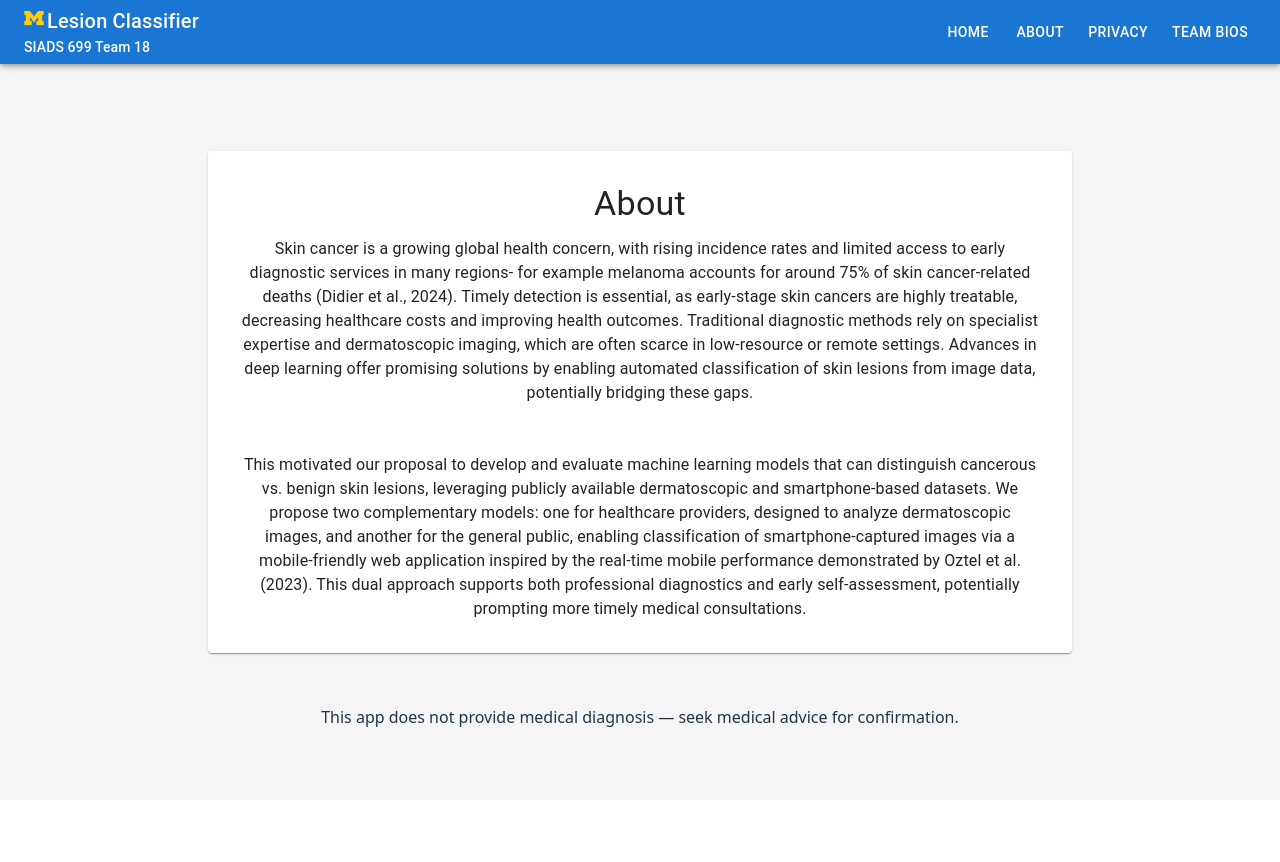
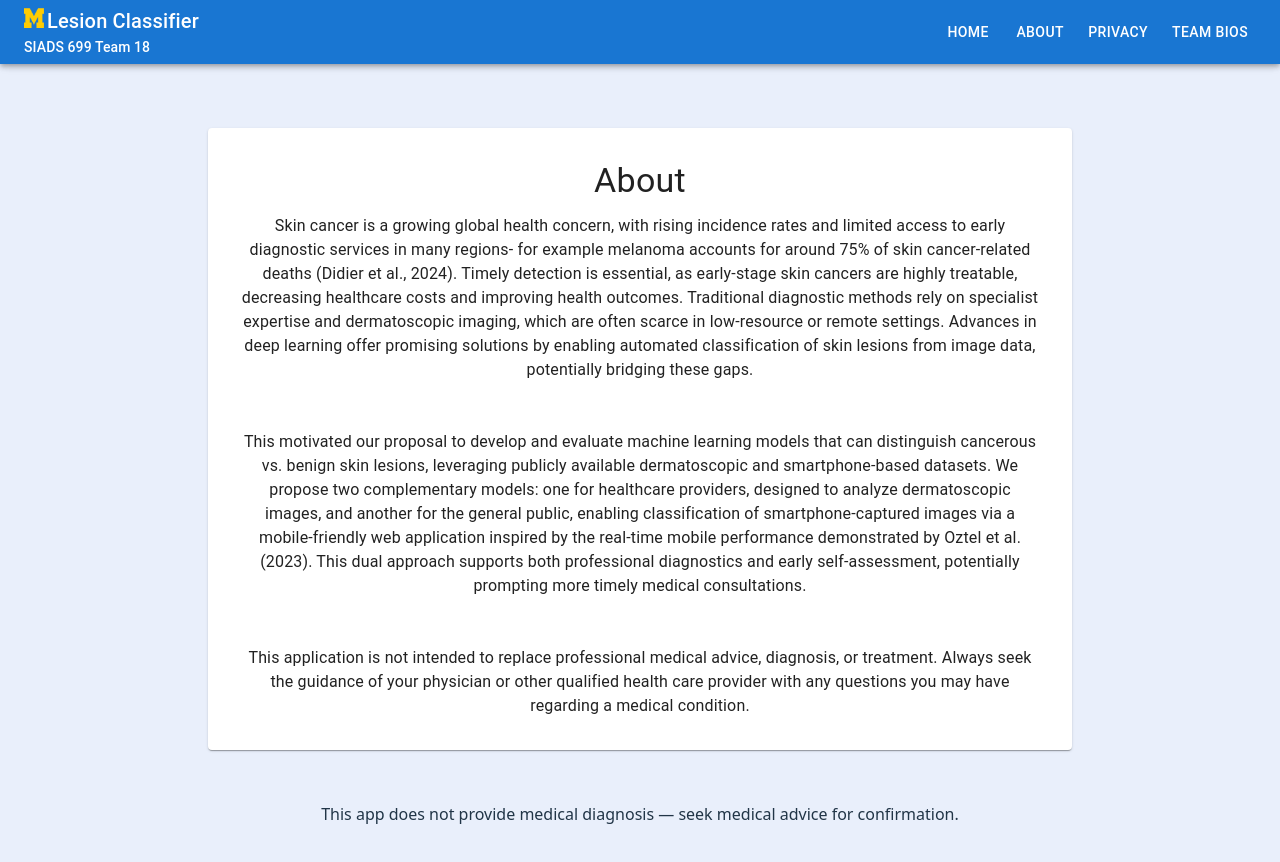
Before and after one commit to samroska/siads-699-team-18-frontend, a React (Vite) app: page /about in a window 1280 px wide. Shown: the top 862 px of the page. Before the commit the page ends 800 px from the top, so only its background shows below. Built offline with nearby package versions, Linux system fonts and the light colour scheme.

Commit message:
only classes with values will show

```diff
--- a/src/About.jsx
+++ b/src/About.jsx
@@ -24,6 +24,11 @@ function About() {
           inspired by the real-time mobile performance demonstrated by Oztel et al. (2023). This dual approach supports both professional diagnostics and early
           self-assessment, potentially prompting more timely medical consultations.
         </Typography>
+             <br /><br />
+        <Typography variant="body1">
+          This application is not intended to replace professional medical advice, diagnosis, or treatment. Always seek the guidance of your physician or other qualified health
+          care provider with any questions you may have regarding a medical condition.
+        </Typography>
       </Paper>
     </Box>
   );
--- a/src/DoctorContent.jsx
+++ b/src/DoctorContent.jsx
@@ -69,11 +69,11 @@ function DoctorContent() {
                 {/* Key Map for C and B icons */}
                 <Box sx={{ display: 'flex', alignItems: 'center', gap: 2, mt: 2, justifyContent: 'center' }}>
                   <Box sx={{ display: 'flex', alignItems: 'center', gap: 1 }}>
-                    <Box sx={{ bgcolor: '#9e9e9e', color: 'white', width: 24, height: 24, borderRadius: '50%', display: 'flex', alignItems: 'center', justifyContent: 'center', fontWeight: 700, fontSize: 16 }}>C</Box>
+                    <Box sx={{ bgcolor: '#bdbdbd', color: 'white', width: 24, height: 24, borderRadius: '50%', display: 'flex', alignItems: 'center', justifyContent: 'center', fontWeight: 700, fontSize: 16 }}>C</Box>
                     <Typography variant="body2" color="text.secondary">Cancerous</Typography>
                   </Box>
                   <Box sx={{ display: 'flex', alignItems: 'center', gap: 1 }}>
-                    <Box sx={{ bgcolor: '#9e9e9e', color: 'white', width: 24, height: 24, borderRadius: '50%', display: 'flex', alignItems: 'center', justifyContent: 'center', fontWeight: 700, fontSize: 16 }}>B</Box>
+                    <Box sx={{ bgcolor: '#bdbdbd', color: 'white', width: 24, height: 24, borderRadius: '50%', display: 'flex', alignItems: 'center', justifyContent: 'center', fontWeight: 700, fontSize: 16 }}>B</Box>
                     <Typography variant="body2" color="text.secondary">Benign</Typography>
                   </Box>
                 </Box>
--- a/src/ProbabilitiesProgressBars.jsx
+++ b/src/ProbabilitiesProgressBars.jsx
@@ -46,6 +46,7 @@ function ProbabilitiesProgressBars({ data }) {
       return (
         <Box sx={{ width: '100%', mt: 2 }}>
           {entries.map(([key, value], i) => (
+            value === 0 ? null : (
               <Accordion key={key} sx={{ mb: 2, boxShadow: 0 }} expanded={expanded === key}>
                 <AccordionSummary
                   expandIcon={null}
@@ -96,6 +97,7 @@ function ProbabilitiesProgressBars({ data }) {
                   <ProbabilityDetails keyName={key} />
                 </AccordionDetails>
               </Accordion>
+            )
           ))}
         </Box>
       );
--- a/src/TeamBios.jsx
+++ b/src/TeamBios.jsx
@@ -15,7 +15,7 @@ function TeamBios() {
                 <Avatar alt="Andre" src="andre.png" sx={{ width: 100, height: 100, mx: 'auto', mb: 2 }} />
               </Tooltip>
             </Link>
-            <Typography variant="h6">Andre Luis Camarosano Onofre</Typography>
+            <Typography variant="h6">Andre Onofre</Typography>
             <Typography variant="body2" color="text.secondary">
               Bio coming soon.
             </Typography>
--- a/src/UserContent.jsx
+++ b/src/UserContent.jsx
@@ -61,11 +61,11 @@ function UserContent() {
             {/* Key Map for C and B icons */}
             <Box sx={{ display: 'flex', alignItems: 'center', gap: 2, mt: 2, justifyContent: 'center' }}>
               <Box sx={{ display: 'flex', alignItems: 'center', gap: 1 }}>
-                <Box sx={{ bgcolor: '#9e9e9e', color: 'white', width: 24, height: 24, borderRadius: '50%', display: 'flex', alignItems: 'center', justifyContent: 'center', fontWeight: 700, fontSize: 16 }}>C</Box>
+                <Box sx={{ bgcolor: '#bdbdbd', color: 'white', width: 24, height: 24, borderRadius: '50%', display: 'flex', alignItems: 'center', justifyContent: 'center', fontWeight: 700, fontSize: 16 }}>C</Box>
                 <Typography variant="body2" color="text.secondary">Cancerous</Typography>
               </Box>
               <Box sx={{ display: 'flex', alignItems: 'center', gap: 1 }}>
-                <Box sx={{ bgcolor: '#9e9e9e', color: 'white', width: 24, height: 24, borderRadius: '50%', display: 'flex', alignItems: 'center', justifyContent: 'center', fontWeight: 700, fontSize: 16 }}>B</Box>
+                <Box sx={{ bgcolor: '#bdbdbd', color: 'white', width: 24, height: 24, borderRadius: '50%', display: 'flex', alignItems: 'center', justifyContent: 'center', fontWeight: 700, fontSize: 16 }}>B</Box>
                 <Typography variant="body2" color="text.secondary">Benign</Typography>
               </Box>
             </Box>
--- a/src/index.css
+++ b/src/index.css
@@ -28,7 +28,7 @@ body {
   place-items: center;
   min-width: 320px;
   min-height: 100vh;
-  background-color: #f5f5f5;
+  background-color: #e9effb;
 }
 
 h1 {
```
Also changed, not shown: public/um.png. Lines whose indentation alone changed are shown as unchanged.
